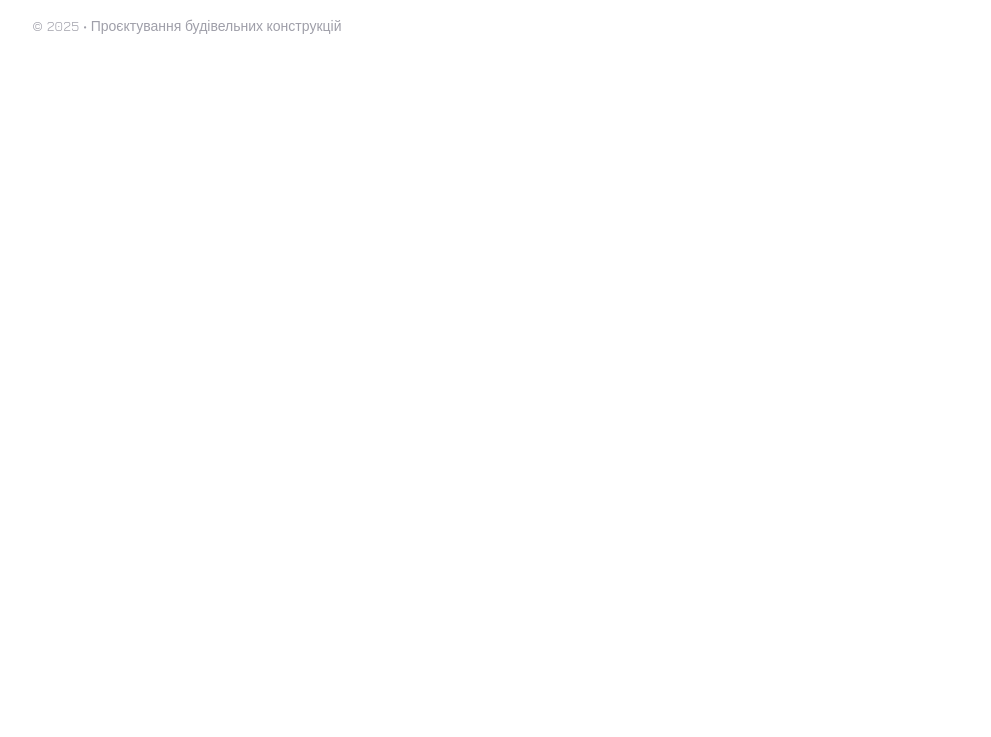
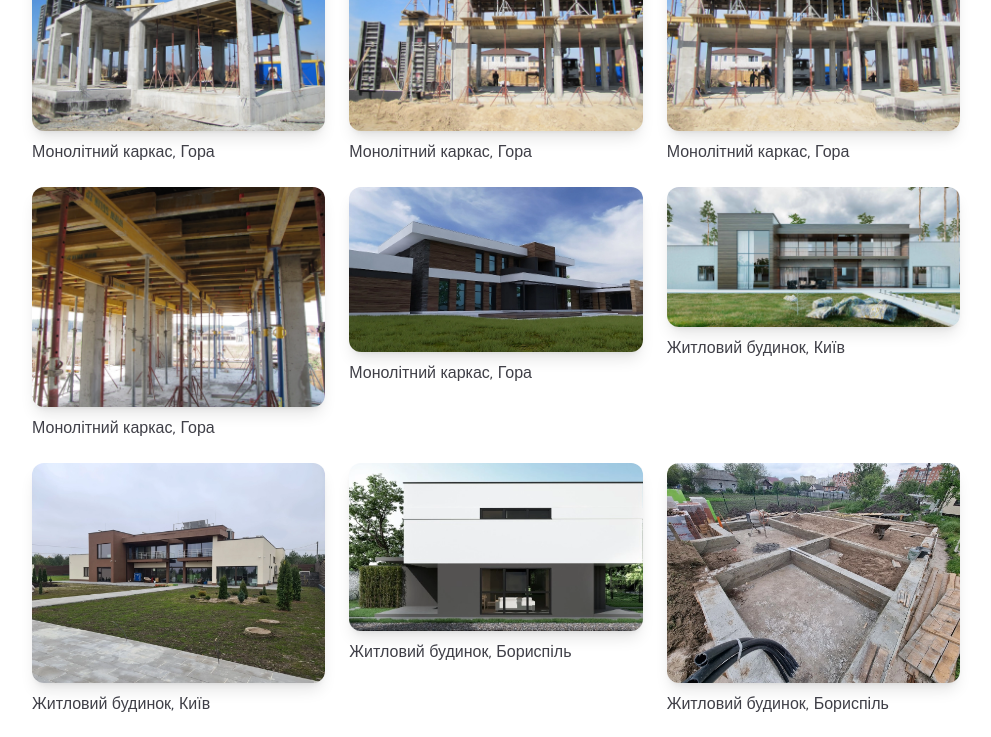
Before and after one commit to DenysKavun/beton-new, a Next.js app: page / in a window 1280 px wide. Shown: the part 4580-5317 px from the top of the page, without its empty margins (144-1135 px from the left). Before the commit the page ends 4664 px from the top, so only its background shows below. Built offline with nearby package versions, Linux system fonts and the light colour scheme.

Commit message:
Update Gallery.tsx

```diff
--- a/app/components/Gallery.tsx
+++ b/app/components/Gallery.tsx
@@ -39,8 +39,19 @@ const projects: Project[] = [
 
 
   // Будівництво
-  { src: '/projects/construction/build1.jpg', alt: 'Будівництво 1', category: 'Будівництво', title: 'Металокаркас заводу, Дніпро' },
-  { src: '/projects/construction/build2.jpg', alt: 'Будівництво 2', category: 'Будівництво', title: 'Будівництво котеджного містечка, Київ' },
+  { src: '/projects/construction/construction1.webp', alt: 'Будівництво 1', category: 'Будівництво', title: 'Монолітний каркас, Гора' },
+  { src: '/projects/construction/construction2.webp', alt: 'Будівництво 1', category: 'Будівництво', title: 'Монолітний каркас, Гора' },
+  { src: '/projects/construction/construction3.webp', alt: 'Будівництво 1', category: 'Будівництво', title: 'Монолітний каркас, Гора' },
+  { src: '/projects/construction/construction4.webp', alt: 'Будівництво 1', category: 'Будівництво', title: 'Монолітний каркас, Гора' },
+  { src: '/projects/construction/construction5.webp', alt: 'Будівництво 1', category: 'Будівництво', title: 'Монолітний каркас, Гора' },
+  { src: '/projects/construction/construction6.webp', alt: 'Будівництво 1', category: 'Будівництво', title: 'Монолітний каркас, Гора' },
+  { src: '/projects/construction/construction7.webp', alt: 'Будівництво 1', category: 'Будівництво', title: 'Монолітний каркас, Гора' },
+  { src: '/projects/construction/construction8.webp', alt: 'Будівництво 2', category: 'Будівництво', title: 'Житловий будинок, Київ' },
+  { src: '/projects/construction/construction9.webp', alt: 'Будівництво 2', category: 'Будівництво', title: 'Житловий будинок, Київ' },
+  { src: '/projects/construction/construction10.webp', alt: 'Будівництво 3', category: 'Будівництво', title: 'Житловий будинок, Бориспіль' },
+  { src: '/projects/construction/construction11.webp', alt: 'Будівництво 3', category: 'Будівництво', title: 'Житловий будинок, Бориспіль' },
+  { src: '/projects/construction/construction12.webp', alt: 'Будівництво 3', category: 'Будівництво', title: 'Житловий будинок, Бориспіль' },
+
 ]
 
 export default function Gallery() {
```
